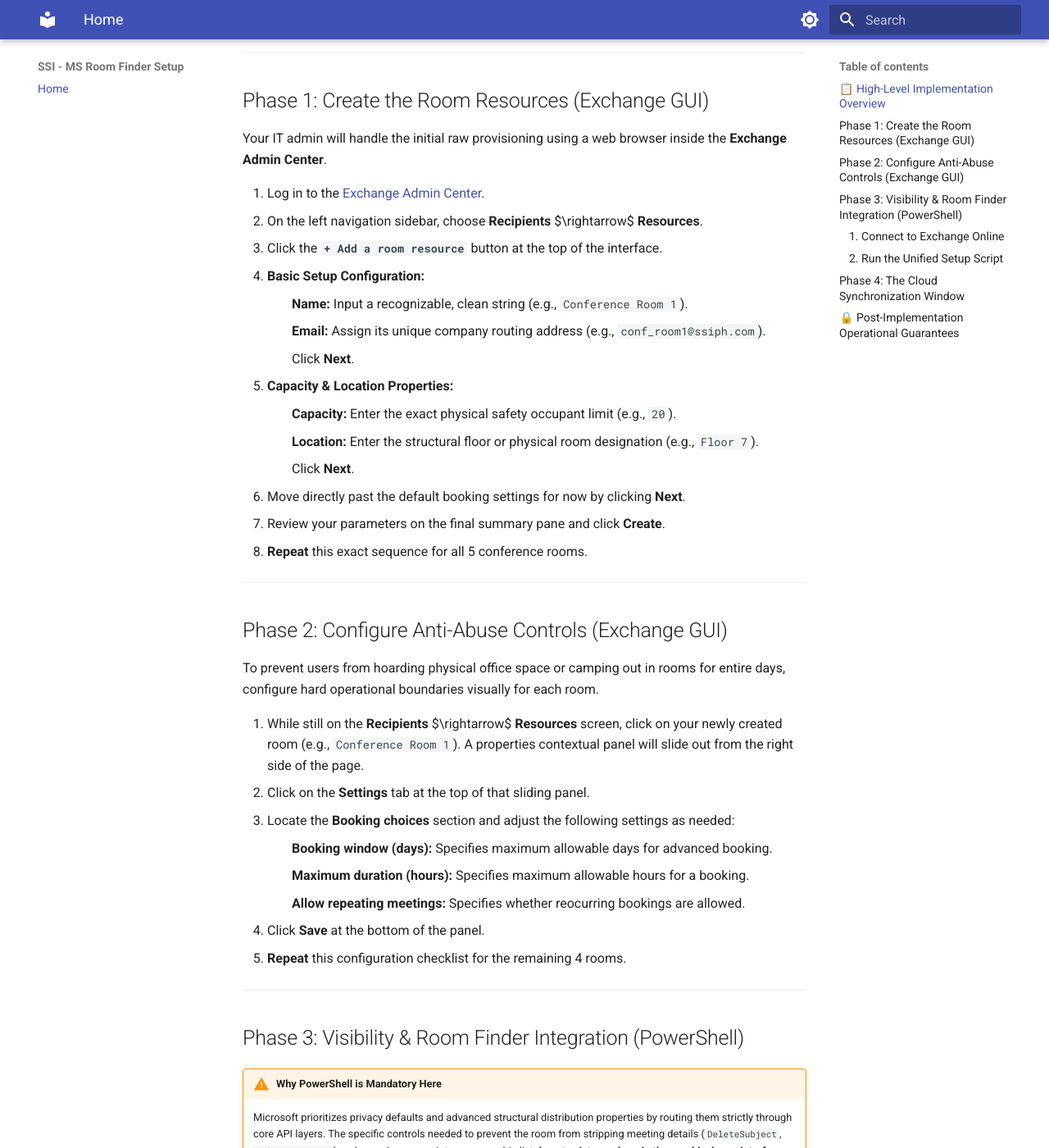
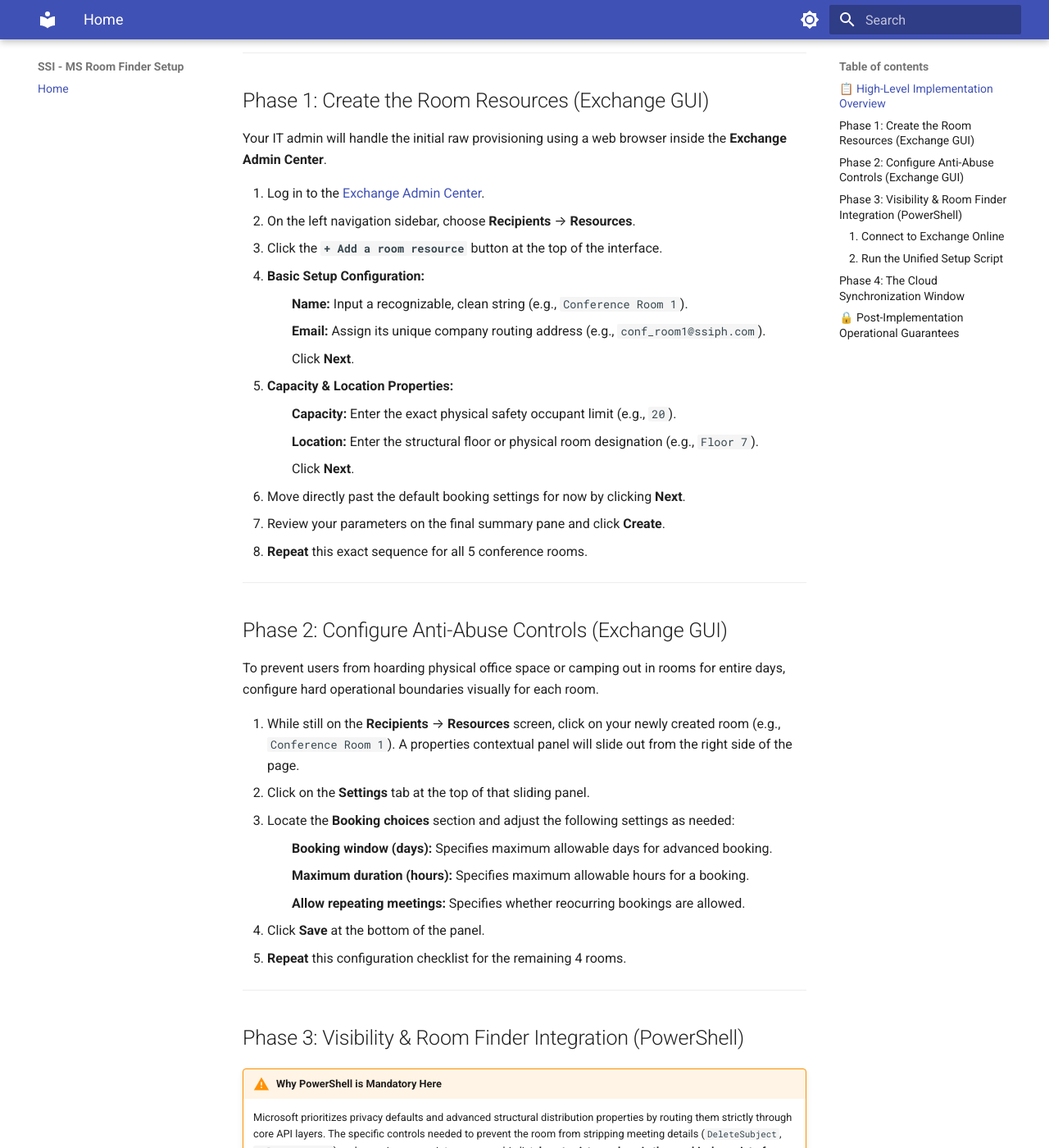
Before and after one commit to mavi-ssi/microsoft-rooms-setup, an MkDocs documentation site: the page built from docs/index.md, in a window 1280 px wide and 1400 px high, scrolled down 753 px. Shown: the whole window at 82% size. Built offline with MkDocs 1.6.1 and Material for MkDocs 9.7.7, drawn with Linux system fonts in a browser that asks for light colours.

Commit message:
fix: Change rightarrows to plaintext

```diff
--- a/docs/index.md
+++ b/docs/index.md
@@ -20,7 +20,7 @@ This guide details the complete process for provisioning and configuring **5 phy
 Your IT admin will handle the initial raw provisioning using a web browser inside the **Exchange Admin Center**.
 
 1. Log in to the [Exchange Admin Center](https://admin.exchange.microsoft.com).
-2. On the left navigation sidebar, choose **Recipients** $\rightarrow$ **Resources**.
+2. On the left navigation sidebar, choose **Recipients** → **Resources**.
 3. Click the **`+ Add a room resource`** button at the top of the interface.
 4. **Basic Setup Configuration:**
     * **Name:** Input a recognizable, clean string (e.g., `Conference Room 1`).
@@ -40,7 +40,7 @@ Your IT admin will handle the initial raw provisioning using a web browser insid
 
 To prevent users from hoarding physical office space or camping out in rooms for entire days, configure hard operational boundaries visually for each room.
 
-1. While still on the **Recipients** $\rightarrow$ **Resources** screen, click on your newly created room (e.g., `Conference Room 1`). A properties contextual panel will slide out from the right side of the page.
+1. While still on the **Recipients** → **Resources** screen, click on your newly created room (e.g., `Conference Room 1`). A properties contextual panel will slide out from the right side of the page.
 2. Click on the **Settings** tab at the top of that sliding panel.
 3. Locate the **Booking choices** section and adjust the following settings as needed:
     * **Booking window (days):** Specifies maximum allowable days for advanced booking.
```
